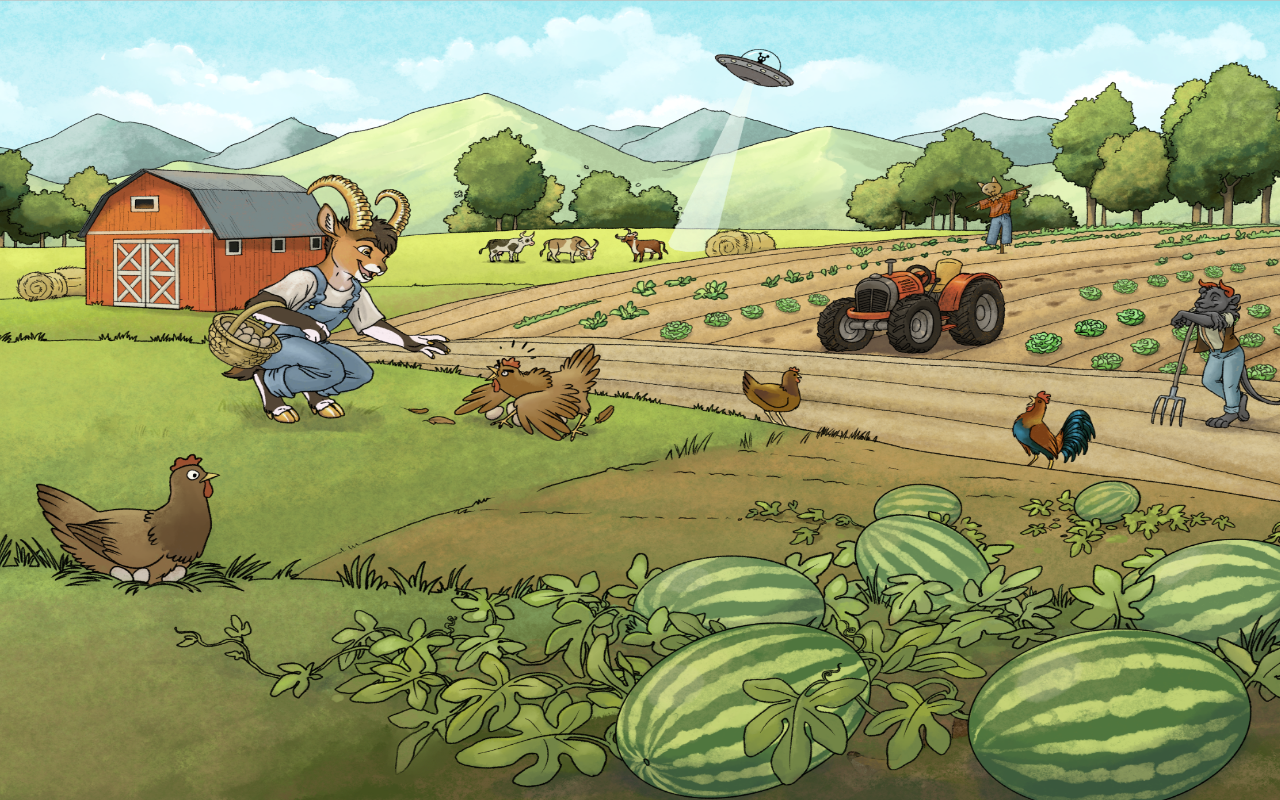
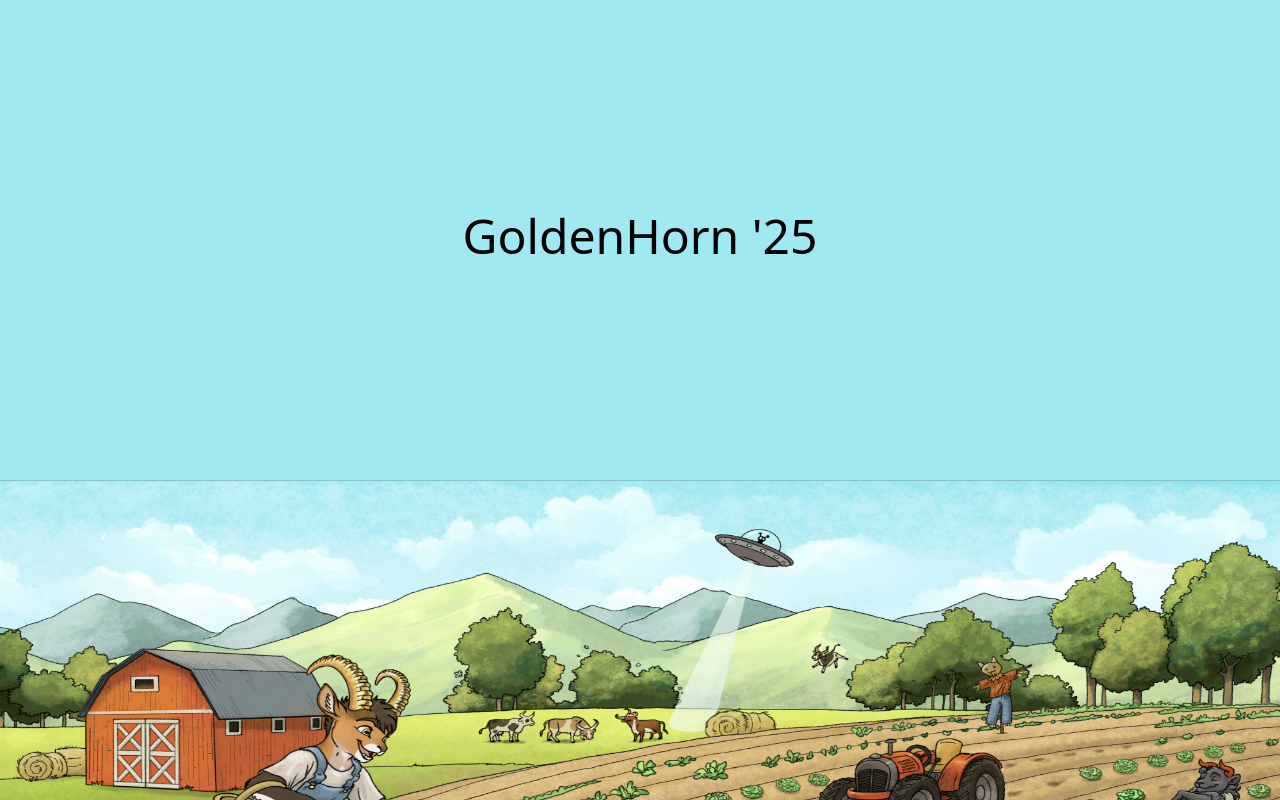
Before and after one commit to itsrosfox/goldenhorn_2025, a SvelteKit app: page / in a window 1280 px wide. Shown: the top 800 px of the page. Built offline with nearby package versions, Linux system fonts and the light colour scheme.

Commit message:
Add more parallax and WIP title

```diff
--- a/src/routes/+page.svelte
+++ b/src/routes/+page.svelte
@@ -1,7 +1,20 @@
 <script lang="ts">
+	import { onMount } from 'svelte';
+	import { fade } from 'svelte/transition';
+
 	let width = $state(1920);
 	let height = $state(1080);
 	let scroll = $state(0);
+
+	// onMount(() => {
+	// 	// give the browser a tick to render
+	// 	requestAnimationFrame(() => {
+	// 		window.scrollTo({
+	// 			top: window.innerHeight * 0.2, // for example, 80% down
+	// 			behavior: 'smooth'
+	// 		});
+	// 	});
+	// });
 
 	const configWidth = 2696;
 	const configHeight = 1418;
@@ -10,10 +23,10 @@
 	const parallaxHeight = $derived(height);
 	const parallaxWidth = $derived(parallaxHeight * configAspectRatio);
 
-	const aw_shit = $derived(scroll / height > 0.4);
+	const aw_shit = $derived(scroll / height > 0.6);
 
-	const moo_start: [number, number] = [-15, 30];
-	const moo_end: [number, number] = [220, -400];
+	const moo_start: [number, number] = $derived([-10, 20]);
+	const moo_end: [number, number] = $derived([80, -100]);
 	const my_planet_needs_me = $derived(scroll / height);
 
 	function Lerp(from: number, to: number, t: number): number {
@@ -24,35 +37,36 @@
 		return [Lerp(from[0], to[0], t), Lerp(from[1], to[1], t)];
 	}
 
+	/*style:top="{Math.max(c.offset[1] * configAspectRatio + scroll * c.speed, 0)}px"*/
+
 	const parallaxConfig = {
-		'sky.png': { offset: [0, 0], speed: 0.99, visible: true, scale: 1.0 },
-		'far_mountains.png': { offset: [0, 0], speed: 0.95, visible: true, scale: 1.0 },
-		'near_mountains.png': { offset: [0, 0], speed: 0.9, visible: true, scale: 1.0 },
-		'trees.png': { offset: [0, 0], speed: 0.8, visible: true, scale: 1.0 },
-		'moo.png': { offset: moo_start, speed: 0.7, visible: true, scale: 1.0 },
-        'wtf.png': { offset: [0, 0], speed: 0.7, visible: true, scale: 1.0 },
-		'barn.png': { offset: [0, 0], speed: 0.6, visible: true, scale: 1.0 },
-		'far_field.png': { offset: [0, 0], speed: 0.5, visible: true, scale: 1.0 },
-		'near_field.png': { offset: [0, 0], speed: 0.4, visible: true, scale: 1.0 },
-		'cocks.png': { offset: [0, 0], speed: 0.3, visible: true, scale: 1.0 },
-		'goldy.png': { offset: [0, 0], speed: 0.2, visible: true, scale: 1.0 },
-		'hen.png': { offset: [0, 0], speed: 0.1, visible: true, scale: 1.0 },
-		'aw_shit.png': { offset: [0, 0], speed: 0.1, visible: false, scale: 1.0 },
-		'bottom.png': { offset: [0, 100], speed: -0.2, visible: true, scale: 1.0 },
-		'aw_my_gawd.png': { offset: [0, 0], speed: 0.0, visible: true, scale: 1.0 }
+		'sky.png': { offset: [0, 0], max: [0, 0], speed: 0.99, visible: true, scale: 1.0 },
+		'far_mountains.png': { offset: [0, 0], max: [0, 0], speed: 0.95, visible: true, scale: 1.0 },
+		'near_mountains.png': { offset: [0, 0], max: [0, 0], speed: 0.9, visible: true, scale: 1.0 },
+		'trees.png': { offset: [0, 0], max: [0, 0], speed: 0.8, visible: true, scale: 1.0 },
+		'moo.png': { offset: moo_start, max: [0, 0], speed: 0.7, visible: true, scale: 1.0 },
+		'wtf.png': { offset: [0, 0], max: [0, 0], speed: 0.7, visible: true, scale: 1.0 },
+		'barn.png': { offset: [0, 0], max: [0, 0], speed: 0.6, visible: true, scale: 1.0 },
+		'far_field.png': { offset: [0, 0], max: [0, 0], speed: 0.5, visible: true, scale: 1.0 },
+		'near_field.png': { offset: [0, 0], max: [0, 0], speed: 0.4, visible: true, scale: 1.0 },
+		'cocks.png': { offset: [0, 0], max: [0, 0], speed: 0.3, visible: true, scale: 1.0 },
+		'goldy.png': { offset: [0, 0], max: [0, 0], speed: 0.2, visible: true, scale: 1.0 },
+		'hen.png': { offset: [0, 0], max: [0, 0], speed: 0.1, visible: true, scale: 1.0 },
+		'aw_shit.png': { offset: [0, 0], max: [0, 0], speed: 0.1, visible: false, scale: 1.0 },
+		'bottom.png': { offset: [0, 200], max: [0, 50], speed: -0.4, visible: true, scale: 1.0 },
+		'aw_my_gawd.png': { offset: [0, 0], max: [0, 0], speed: 0.0, visible: true, scale: 1.0 }
 	};
 
 	$effect(() => {
 		parallaxConfig['aw_shit.png'].visible = aw_shit;
-
 		parallaxConfig['moo.png'].offset = Lerp2D(moo_start, moo_end, my_planet_needs_me);
-        parallaxConfig['moo.png'].scale = Lerp(1.0, 0.1, my_planet_needs_me);
 	});
 </script>
 
 <svelte:window bind:outerWidth={width} bind:outerHeight={height} bind:scrollY={scroll} />
 
 <main class="main">
+	<div class="title" style:top="calc(25vh + {scroll * 0.5}px)">GoldenHorn '25</div>
 	<div class="parallax">
 		{#each Object.entries(parallaxConfig) as [name, c], i}
 			<div
@@ -61,8 +75,11 @@
 				style:background-image="url('./images/{name}')"
 				style:background-size="{parallaxWidth}px {parallaxHeight}px"
 				style:left="{c.offset[0]}px"
-				style:top="{Math.max(c.offset[1] * configAspectRatio + scroll * c.speed, 0)}px"
-                style:scale="{c.scale}"
+				style:top="calc(var(--sky-height) + {Math.max(
+					c.offset[1] * configAspectRatio + scroll * c.speed,
+					c.max[1]
+				)}px)"
+				style:scale={c.scale}
 			></div>
 		{/each}
 	</div>
@@ -70,16 +87,31 @@
 </main>
 
 <style>
+	:root {
+		--sky-height: 40vh;
+	}
+
 	.main {
 		display: flex;
 		align-content: center;
 		justify-content: center;
 		flex-direction: column;
+		background-color: rgb(160, 233, 241);
+	}
+
+	.title {
+		top: var(--sky-height);
+		display: flex;
+		position: absolute;
+		width: 100%;
+		align-items: center;
+		justify-content: center;
+		z-index: 1;
 	}
 
 	.parallax {
 		width: 100%;
-		height: 100vh;
+		height: 140vh;
 		overflow: hidden;
 		position: relative;
 	}
@@ -88,32 +120,49 @@
 		width: 100%;
 		height: 100%;
 		position: absolute;
+		background-repeat: no-repeat;
 	}
 
 	.info {
-		background-color: gray;
+		background-color: rgb(68, 51, 27);
 		width: 100%;
 		min-height: 100vh;
 	}
 
 	@media (min-width: 1921px) {
 		.parallax-layer {
-			background-position: center center;
+			background-position: center top;
+		}
+
+		.title {
+			font-size: 5rem;
 		}
 	}
 	@media (max-width: 1920px) {
 		.parallax-layer {
-			background-position: center center;
+			background-position: center top;
+		}
+
+		.title {
+			font-size: 5rem;
 		}
 	}
 	@media (max-width: 1280px) {
 		.parallax-layer {
 			background-position: 35% center;
 		}
+
+		.title {
+			font-size: 3rem;
+		}
 	}
 	@media (max-width: 480px) {
 		.parallax-layer {
 			background-position: 30% center;
 		}
+
+		.title {
+			font-size: 3rem;
+		}
 	}
 </style>
```
